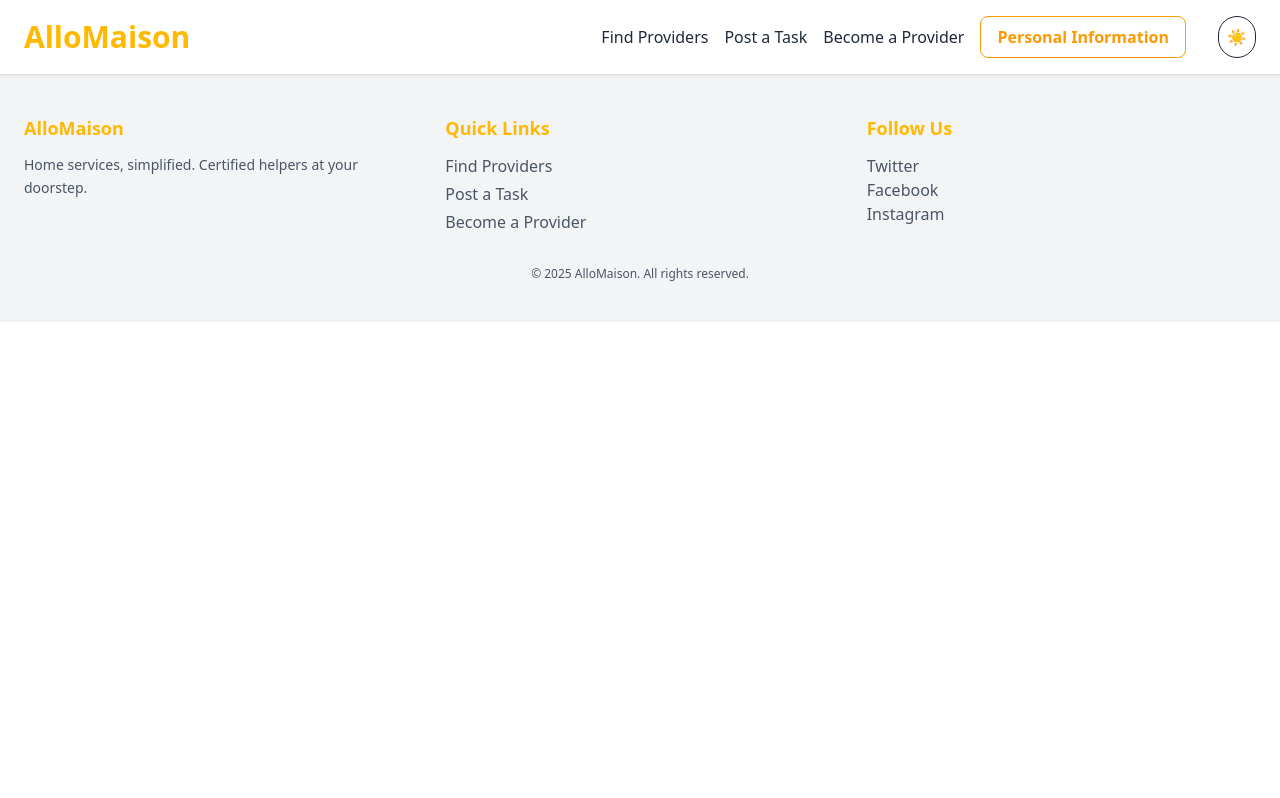
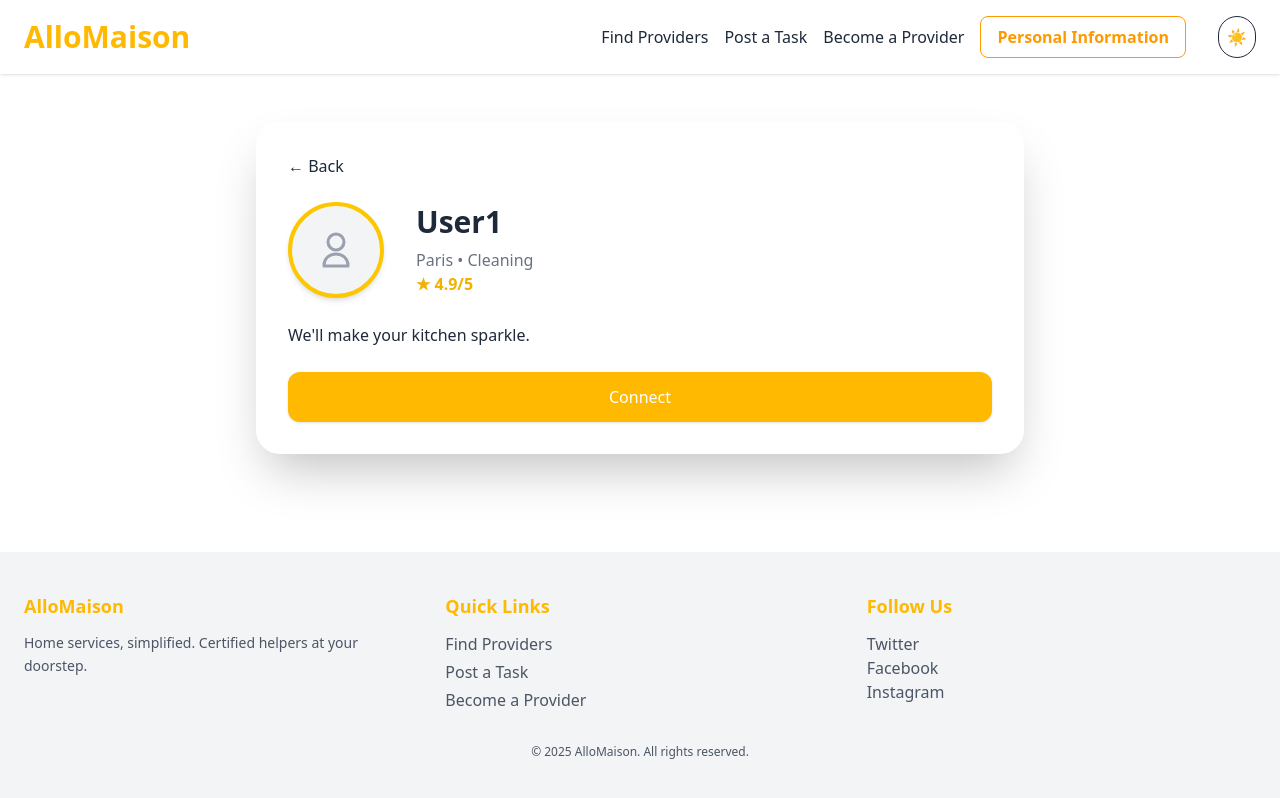
Before and after one commit to waltonR1/allomaison_frontend, a Vue app: page /provider/1 in a window 1280 px wide. Built offline with nearby package versions, Linux system fonts and the light colour scheme.

Commit message:
ProvierDetil的部分修正

```diff
--- a/src/router/index.ts
+++ b/src/router/index.ts
@@ -6,7 +6,7 @@ import PostTask from '@/views/PostTask.vue'
 import BecomeProvider from '@/views/BecomeProvider.vue'
 import Login           from '@/views/Login.vue'
 import Register        from '@/views/Register.vue'
-import ServiceDetail    from '@/views/ServiceDetail.vue'
+import ProviderDetail    from '@/views/ProviderDetail.vue'
 import RequestDetail   from '@/views/RequestDetail.vue'
 import Terms from '@/views/Terms.vue'
 
@@ -53,9 +53,9 @@ const router = createRouter({
       redirect: '/auth/login',
     },
     {
-      path: '/services/:id',
-      name: 'serviceDetail',
-      component: ServiceDetail,
+      path: '/provider/:id',
+      name: 'providerDetail',
+      component: ProviderDetail,
       props: true
     },
     {
--- a/src/utils/urls.ts
+++ b/src/utils/urls.ts
@@ -6,6 +6,6 @@ export const urls = {
   register:`${BASE_URL}/users`,
   becomeProvider: `${BASE_URL}/providers`,
   postTask: `${BASE_URL}/postTask`,
-  connectService: `${BASE_URL}/connectService`,
+  connectProvider: `${BASE_URL}/connectProvider`,
   connectRequest: `${BASE_URL}/connectRequest`,
 }
--- a/src/views/FindProvider.vue
+++ b/src/views/FindProvider.vue
@@ -60,14 +60,11 @@ onMounted(() => {
 
         <!-- Service Cards -->
         <div class="grid sm:grid-cols-2 lg:grid-cols-3 gap-8">
-          <div
-            v-for="card in filtered"
-            :key="card.id"
-            :class="[isDark ? 'bg-gray-700' : 'bg-white', 'rounded-2xl shadow-md p-6 hover:shadow-xl transition group']">
-            <RouterLink :to="{ name: 'serviceDetail', params: { id: card.id } }" :class="[isDark ? 'text-amber-400' : '','text-xl font-bold mb-2 group-hover:text-amber-500']">{{ card.provider }}</RouterLink>
-            <p :class="[isDark ? 'text-gray-400' : 'text-gray-500 ','mb-4 text-sm']">{{ card.city }} • {{ card.category }}</p>
-            <p class="text-sm mb-4">{{ card.description }}</p>
-            <p class="text-sm text-yellow-500">★ {{ card.rating }}/5</p>
+          <div v-for="providerCard in filtered" :key="providerCard.id" :class="[isDark ? 'bg-gray-700' : 'bg-white', 'rounded-2xl shadow-md p-6 hover:shadow-xl transition group']">
+            <RouterLink :to="{ name: 'providerDetail', params: { id: providerCard.id } }" :class="[isDark ? 'text-amber-400' : '','text-xl font-bold mb-2 group-hover:text-amber-500']">{{ providerCard.provider }}</RouterLink>
+            <p :class="[isDark ? 'text-gray-400' : 'text-gray-500 ','mb-4 text-sm']">{{ providerCard.city }} • {{ providerCard.category }}</p>
+            <p class="text-sm mb-4">{{ providerCard.description }}</p>
+            <p class="text-sm text-yellow-500">★ {{ providerCard.rating }}/5</p>
           </div>
         </div>
       </div>
--- a/src/views/ServiceDetail.vue
+++ b/src/views/ProviderDetail.vue
@@ -19,7 +19,6 @@ const router = useRouter()
 const id     = Number(route.params.id)
 
 const service = computed(() =>
-  // 非空断言 `!`：告诉 TS 这里必有值
   providerCards.find(item => item.id === id)!
 )
 
@@ -33,7 +32,7 @@ const submit = async () => {
   }
   try {
     // 发送内容未定
-    await axios.post(urls.connectService, {}, {
+    await axios.post(urls.connectProvider, {}, {
       headers: {
         'Content-Type': 'application/json',
         'Accept': 'application/json'
@@ -47,7 +46,6 @@ const submit = async () => {
   await Router.push('/')
 }
 
-// 如果直链 id 无效 → 返回首页（或 404）
 watchEffect(() => {
   if (!service.value) router.replace('/')
 })
@@ -57,30 +55,30 @@ watchEffect(() => {
     <main class="flex-1 py-12 px-4 sm:px-6 lg:px-8">
       <article :class="[isDark ? 'bg-gray-800' : 'bg-white', 'w-full max-w-3xl mx-auto p-8 rounded-3xl shadow-2xl transition duration-500']">
 
-        <button class="mb-6 flex items-center gap-2 hover:underline" @click="router.back()">
-          ← Back
-        </button>
+        <button class="mb-6 flex items-center gap-2 hover:underline" @click="router.back()">← Back</button>
 
-        <h1 class="text-3xl font-bold mb-2">{{ service.provider }}</h1>
-        <p :class="[isDark ? 'text-gray-400' : 'text-gray-500', 'mb-6']">
-          {{ service.city }} • {{ service.category }}
-        </p>
+        <div class="flex items-center gap-8 mb-6">
 
-        <p class="text-yellow-500 font-semibold mb-6">
-          ★ {{ service.rating }}/5
-        </p>
+          <div class="w-24 h-24 rounded-full bg-gray-100 flex items-center justify-center border-4 border-yellow-400 shadow-md">
+            <svg xmlns="http://www.w3.org/2000/svg" class="w-12 h-12 text-gray-400" fill="none" viewBox="0 0 24 24" stroke="currentColor">
+              <path stroke-linecap="round" stroke-linejoin="round" stroke-width="1.5" d="M12 14c-3.5 0-6 2.5-6 5.5v.5h12v-.5c0-3-2.5-5.5-6-5.5zm0-2a4 4 0 100-8 4 4 0 000 8z" />
+            </svg>
+          </div>
 
-        <p class="leading-relaxed">
-          {{ service.description }}
-        </p>
+          <div>
+            <h1 class="text-3xl font-bold mb-2">{{ service.provider }}</h1>
+            <p :class="[isDark ? 'text-gray-400' : 'text-gray-500']">{{ service.city }} • {{ service.category }}</p>
+            <p class="text-yellow-500 font-semibold">★ {{ service.rating }}/5</p>
+
+          </div>
+        </div>
+
+        <p class="leading-relaxed">{{ service.description }}</p>
 
         <button @click="submit" :class="[buttonClass,'mt-6']"> Connect </button>
       </article>
     </main>
 </template>
 
-
-
 <style scoped>
-
 </style>
```
